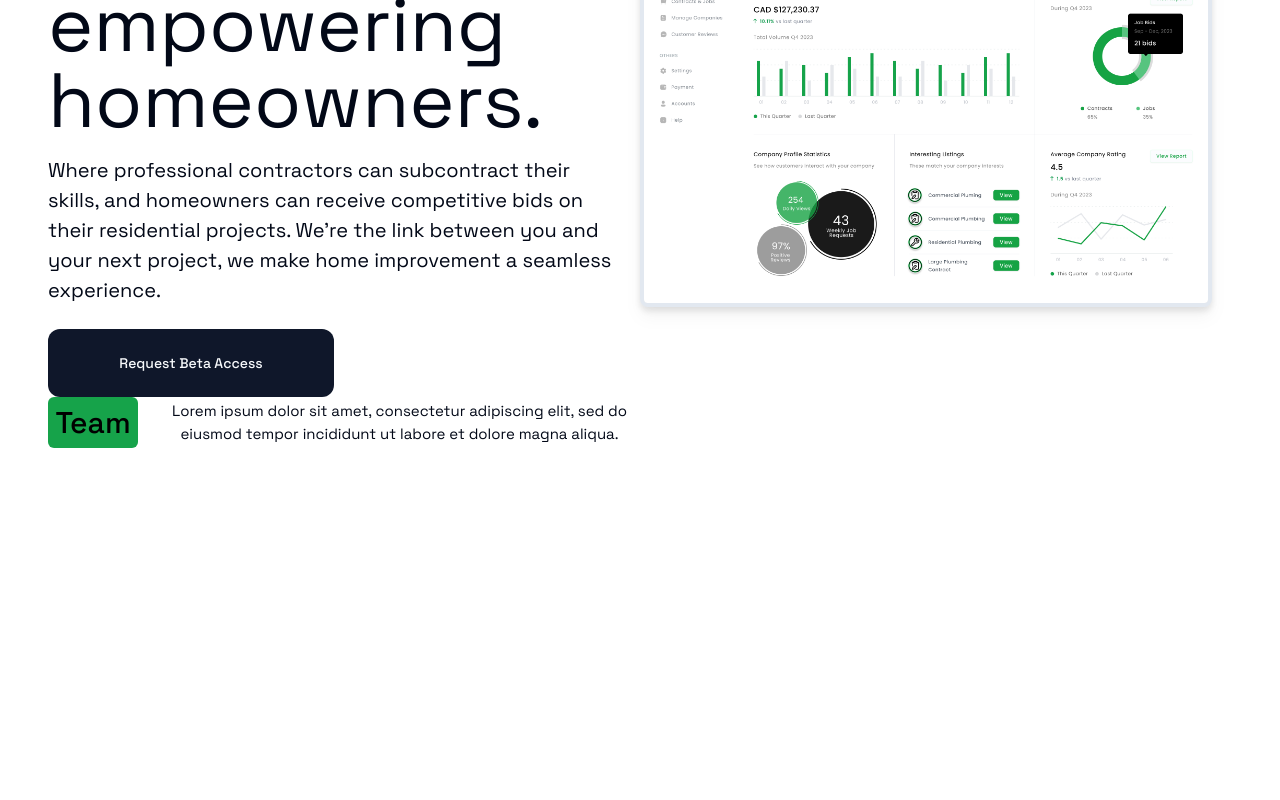
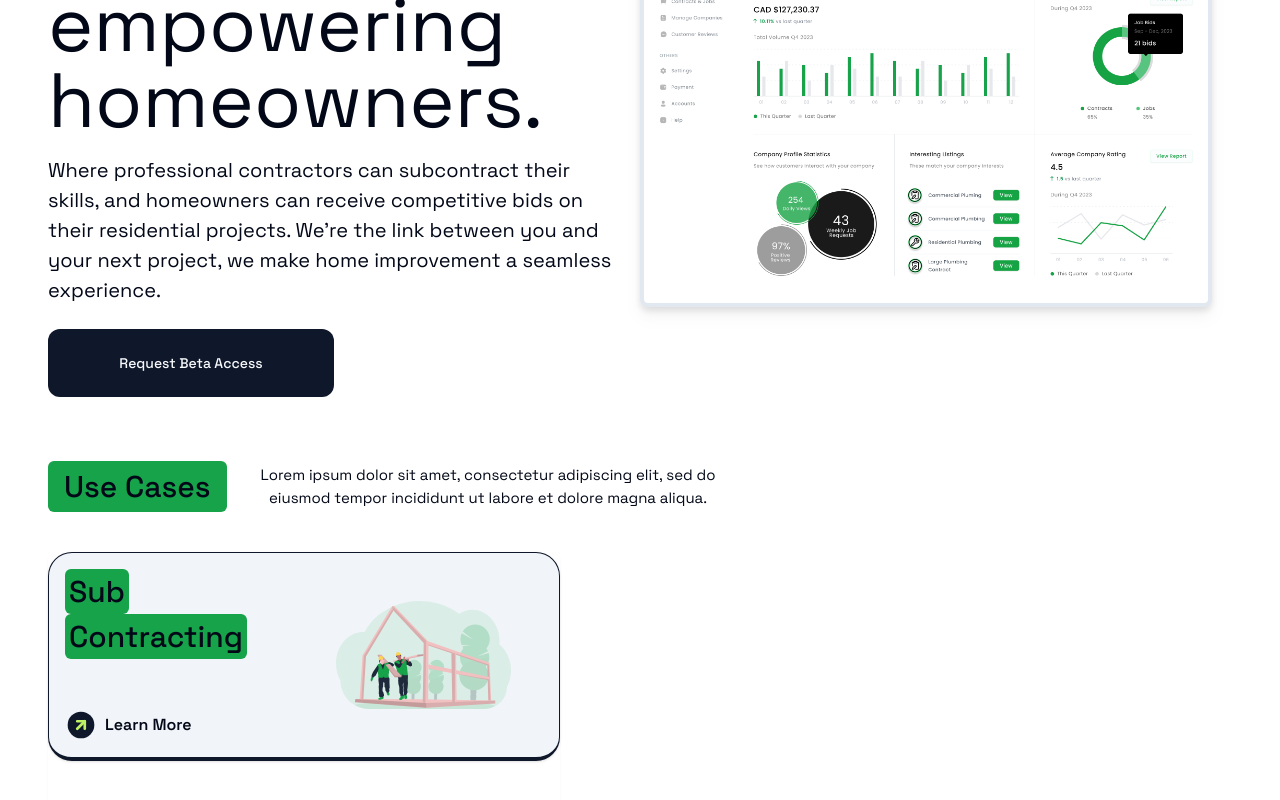
Before and after one commit to kareem717/landing, a Next.js app: page / in a window 1280 px wide. Shown: the part 256-1056 px from the top of the page. Before the commit the page ends 800 px from the top, so only its background shows below. Built offline with nearby package versions, Linux system fonts and the light colour scheme.

Commit message:
feat: section-tag, almost done useCaseCard

```diff
--- a/src/app/page.tsx
+++ b/src/app/page.tsx
@@ -1,15 +1,21 @@
 import SectionTag from "@/components/section-tag";
 import Hero from "@/components/sections/main-hero";
+import UseCaseSection from "@/components/sections/use-case";
 
 export default function Home() {
 	return (
-		<main className="mx-12">
-			<Hero className="mt-3 md:mt-7" />
-			<SectionTag
-				name="Team"
-				description="Lorem ipsum dolor sit amet, consectetur adipiscing elit, sed do eiusmod
+		<main className="mx-4 md:mx-12 my-3 md:my-7 flex flex-col gap-16">
+			<section id="#home">
+				<Hero />
+			</section>
+			<section id="#use-cases" className="flex flex-col gap-10">
+				<SectionTag
+					name="Use Cases"
+					description="Lorem ipsum dolor sit amet, consectetur adipiscing elit, sed do eiusmod
 				tempor incididunt ut labore et dolore magna aliqua."
-			/>
+				/>
+				<UseCaseSection />
+			</section>
 		</main>
 	);
 }
--- a/src/components/icons.tsx
+++ b/src/components/icons.tsx
@@ -3,6 +3,7 @@ import {
 	AlertTriangle,
 	ArrowDown,
 	ArrowUp,
+	ArrowRightCircle,
 	AlignJustify,
 	ArrowRightSquare,
 	BarChart3,
@@ -71,7 +72,7 @@ import {
 	VolumeX,
 	Wallet,
 	X,
-  XSquare,
+	XSquare,
 	type LucideIcon,
 	type LucideProps,
 } from "lucide-react";
@@ -79,6 +80,7 @@ import {
 export type Icon = LucideIcon;
 
 export const Icons = {
+	arrowRightCircle: ArrowRightCircle,
 	home: Home,
 	building: Building,
 	building2: Building2,
@@ -86,8 +88,8 @@ export const Icons = {
 	moon: Moon,
 	arrowRightSquare: ArrowRightSquare,
 	star: Star,
-  alignJustify: AlignJustify,
-  xSquare: XSquare,
+	alignJustify: AlignJustify,
+	xSquare: XSquare,
 	twitter: Twitter,
 	close: X,
 	spinner: Loader2,
@@ -98,7 +100,6 @@ export const Icons = {
 	chevronUp: ChevronUp,
 	chevronDown: ChevronDown,
 	chevronUpDown: ChevronsUpDown,
-	arrowUp: ArrowUp,
 	arrowDown: ArrowDown,
 	dot: Dot,
 	menu: Menu,
@@ -152,6 +153,25 @@ export const Icons = {
 	clothing: Shirt,
 	shoes: Footprints,
 	accessories: HardHat,
+	arrowUp: (props: LucideProps) => (
+		<svg
+			xmlns="http://www.w3.org/2000/svg"
+			width="24"
+			height="24"
+			viewBox="0 0 24 24"
+			fill="none"
+			stroke="currentColor"
+			stroke-width="2"
+			stroke-linecap="round"
+			stroke-linejoin="round"
+			className="lucide lucide-arrow-up-circle"
+			{...props}
+		>
+			<circle cx="12" cy="12" r="10" stroke-width="0" />
+			<path d="m16 12-4-4-4 4" />
+			<path d="M12 16V8" />
+		</svg>
+	),
 	attachedBuilding: (props: LucideProps) => (
 		<svg xmlns="http://www.w3.org/2000/svg" viewBox="0 0 53 53" {...props}>
 			<path
--- a/src/components/navbar/index.tsx
+++ b/src/components/navbar/index.tsx
@@ -12,7 +12,7 @@ export default function Navbar() {
 							<span className="sr-only">BidDropper</span>
 							<span className="tracking-tight hover:cursor-pointer">
 								bid
-								<span className="text-[#16a34a]">dropper</span>
+								<span className="text-green-600">dropper</span>
 							</span>
 							<sup className="absolute left-[calc(100%+.1rem)] top-0 text-xs font-bold text-primary">
 								[BETA]
--- a/src/components/section-tag.tsx
+++ b/src/components/section-tag.tsx
@@ -11,13 +11,13 @@ const SectionTag: React.FC<SectionTagProps> = ({
 	return (
 		<div className="flex flex-col md:flex-row w-full justify-center md:justify-start items-center gap-6">
 			<div className="flex-col justify-start items-start inline-flex">
-				<div className="w-[min(90px,20vw)] px-4 bg-green-600 h-[min(51px,8vw)] rounded-md flex-col justify-center items-center gap-2.5 flex">
-					<span className="text-black text-[min(6vw,30px)] font-medium">
-						{name}
-					</span>
+				<div className="w-min px-4 bg-green-600 h-[min(51px,8vw)] rounded-md flex-col justify-center items-center gap-2.5 flex text-[min(6vw,30px)] font-medium whitespace-nowrap">
+					{name}
 				</div>
 			</div>
-			<p className="text-center font-normal text-[min(3vw,15px)] max-w-[475px] ">{description}</p>
+			<p className="text-center font-normal text-[min(3vw,15px)] max-w-[475px] ">
+				{description}
+			</p>
 		</div>
 	);
 };
--- /dev/null
+++ b/src/components/sections/use-case.tsx
@@ -0,0 +1,21 @@
+import UseCaseCard from "../use-case-card";
+
+export default function UseCaseSection() {
+	return (
+		<div>
+			<div>
+				<UseCaseCard
+					text={"default"}
+					icon={"default"}
+					bg={"default"}
+					line1="Sub"
+					line2="Contracting"
+					dialogTitle="Yo"
+					dialogDescription="yooooooooooooooooooo"
+					src="/illustrations/under-construction.svg"
+					alt="Under Construction"
+				/>
+			</div>
+		</div>
+	);
+}
--- /dev/null
+++ b/src/components/ui/card.tsx
@@ -0,0 +1,79 @@
+import * as React from "react"
+
+import { cn } from "@/lib/utils"
+
+const Card = React.forwardRef<
+  HTMLDivElement,
+  React.HTMLAttributes<HTMLDivElement>
+>(({ className, ...props }, ref) => (
+  <div
+    ref={ref}
+    className={cn(
+      "rounded-lg border bg-card text-card-foreground shadow-sm",
+      className
+    )}
+    {...props}
+  />
+))
+Card.displayName = "Card"
+
+const CardHeader = React.forwardRef<
+  HTMLDivElement,
+  React.HTMLAttributes<HTMLDivElement>
+>(({ className, ...props }, ref) => (
+  <div
+    ref={ref}
+    className={cn("flex flex-col space-y-1.5 p-6", className)}
+    {...props}
+  />
+))
+CardHeader.displayName = "CardHeader"
+
+const CardTitle = React.forwardRef<
+  HTMLParagraphElement,
+  React.HTMLAttributes<HTMLHeadingElement>
+>(({ className, ...props }, ref) => (
+  <h3
+    ref={ref}
+    className={cn(
+      "text-2xl font-semibold leading-none tracking-tight",
+      className
+    )}
+    {...props}
+  />
+))
+CardTitle.displayName = "CardTitle"
+
+const CardDescription = React.forwardRef<
+  HTMLParagraphElement,
+  React.HTMLAttributes<HTMLParagraphElement>
+>(({ className, ...props }, ref) => (
+  <p
+    ref={ref}
+    className={cn("text-sm text-muted-foreground", className)}
+    {...props}
+  />
+))
+CardDescription.displayName = "CardDescription"
+
+const CardContent = React.forwardRef<
+  HTMLDivElement,
+  React.HTMLAttributes<HTMLDivElement>
+>(({ className, ...props }, ref) => (
+  <div ref={ref} className={cn("p-6 pt-0", className)} {...props} />
+))
+CardContent.displayName = "CardContent"
+
+const CardFooter = React.forwardRef<
+  HTMLDivElement,
+  React.HTMLAttributes<HTMLDivElement>
+>(({ className, ...props }, ref) => (
+  <div
+    ref={ref}
+    className={cn("flex items-center p-6 pt-0", className)}
+    {...props}
+  />
+))
+CardFooter.displayName = "CardFooter"
+
+export { Card, CardHeader, CardFooter, CardTitle, CardDescription, CardContent }
--- /dev/null
+++ b/src/components/ui/dialog.tsx
@@ -0,0 +1,119 @@
+"use client"
+
+import * as React from "react"
+import * as DialogPrimitive from "@radix-ui/react-dialog"
+import { X } from "lucide-react"
+
+import { cn } from "@/lib/utils"
+
+const Dialog = DialogPrimitive.Root
+
+const DialogTrigger = DialogPrimitive.Trigger
+
+const DialogPortal = DialogPrimitive.Portal
+
+const DialogOverlay = React.forwardRef<
+  React.ElementRef<typeof DialogPrimitive.Overlay>,
+  React.ComponentPropsWithoutRef<typeof DialogPrimitive.Overlay>
+>(({ className, ...props }, ref) => (
+  <DialogPrimitive.Overlay
+    ref={ref}
+    className={cn(
+      "fixed inset-0 z-50 bg-background/80 backdrop-blur-sm data-[state=open]:animate-in data-[state=closed]:animate-out data-[state=closed]:fade-out-0 data-[state=open]:fade-in-0",
+      className
+    )}
+    {...props}
+  />
+))
+DialogOverlay.displayName = DialogPrimitive.Overlay.displayName
+
+const DialogContent = React.forwardRef<
+  React.ElementRef<typeof DialogPrimitive.Content>,
+  React.ComponentPropsWithoutRef<typeof DialogPrimitive.Content>
+>(({ className, children, ...props }, ref) => (
+  <DialogPortal>
+    <DialogOverlay />
+    <DialogPrimitive.Content
+      ref={ref}
+      className={cn(
+        "fixed left-[50%] top-[50%] z-50 grid w-full max-w-lg translate-x-[-50%] translate-y-[-50%] gap-4 border bg-background p-6 shadow-lg duration-200 data-[state=open]:animate-in data-[state=closed]:animate-out data-[state=closed]:fade-out-0 data-[state=open]:fade-in-0 data-[state=closed]:zoom-out-95 data-[state=open]:zoom-in-95 data-[state=closed]:slide-out-to-left-1/2 data-[state=closed]:slide-out-to-top-[48%] data-[state=open]:slide-in-from-left-1/2 data-[state=open]:slide-in-from-top-[48%] sm:rounded-lg md:w-full",
+        className
+      )}
+      {...props}
+    >
+      {children}
+      <DialogPrimitive.Close className="absolute right-4 top-4 rounded-sm opacity-70 ring-offset-background transition-opacity hover:opacity-100 focus:outline-none focus:ring-2 focus:ring-ring focus:ring-offset-2 disabled:pointer-events-none data-[state=open]:bg-accent data-[state=open]:text-muted-foreground">
+        <X className="h-4 w-4" />
+        <span className="sr-only">Close</span>
+      </DialogPrimitive.Close>
+    </DialogPrimitive.Content>
+  </DialogPortal>
+))
+DialogContent.displayName = DialogPrimitive.Content.displayName
+
+const DialogHeader = ({
+  className,
+  ...props
+}: React.HTMLAttributes<HTMLDivElement>) => (
+  <div
+    className={cn(
+      "flex flex-col space-y-1.5 text-center sm:text-left",
+      className
+    )}
+    {...props}
+  />
+)
+DialogHeader.displayName = "DialogHeader"
+
+const DialogFooter = ({
+  className,
+  ...props
+}: React.HTMLAttributes<HTMLDivElement>) => (
+  <div
+    className={cn(
+      "flex flex-col-reverse sm:flex-row sm:justify-end sm:space-x-2",
+      className
+    )}
+    {...props}
+  />
+)
+DialogFooter.displayName = "DialogFooter"
+
+const DialogTitle = React.forwardRef<
+  React.ElementRef<typeof DialogPrimitive.Title>,
+  React.ComponentPropsWithoutRef<typeof DialogPrimitive.Title>
+>(({ className, ...props }, ref) => (
+  <DialogPrimitive.Title
+    ref={ref}
+    className={cn(
+      "text-lg font-semibold leading-none tracking-tight",
+      className
+    )}
+    {...props}
+  />
+))
+DialogTitle.displayName = DialogPrimitive.Title.displayName
+
+const DialogDescription = React.forwardRef<
+  React.ElementRef<typeof DialogPrimitive.Description>,
+  React.ComponentPropsWithoutRef<typeof DialogPrimitive.Description>
+>(({ className, ...props }, ref) => (
+  <DialogPrimitive.Description
+    ref={ref}
+    className={cn("text-sm text-muted-foreground", className)}
+    {...props}
+  />
+))
+DialogDescription.displayName = DialogPrimitive.Description.displayName
+
+export {
+  Dialog,
+  DialogPortal,
+  DialogOverlay,
+  DialogTrigger,
+  DialogContent,
+  DialogHeader,
+  DialogFooter,
+  DialogTitle,
+  DialogDescription,
+}
--- /dev/null
+++ b/src/components/use-case-card.tsx
@@ -0,0 +1,118 @@
+import { ComponentPropsWithoutRef } from "react";
+import { Card } from "./ui/card";
+import { cn } from "@/lib/utils";
+import { cva, type VariantProps } from "class-variance-authority";
+import { Icons } from "./icons";
+import {
+	Dialog,
+	DialogContent,
+	DialogDescription,
+	DialogHeader,
+	DialogTitle,
+	DialogTrigger,
+} from "@/components/ui/dialog";
+import Image from "next/image";
+const cardVariants = cva("", {
+	variants: {
+		text: { default: "bg-green-600" },
+		icon: { default: "fill-primary stroke-lime-300" },
+		bg: { default: "bg-secondary" },
+	},
+});
+
+export interface UseCaseCardProps
+	extends React.ButtonHTMLAttributes<HTMLDivElement>,
+		VariantProps<typeof cardVariants> {
+	line1: string;
+	line2: string;
+	src: string;
+	alt: string;
+	dialogTitle: string;
+	dialogDescription: string;
+}
+
+const UseCaseCard: React.FC<UseCaseCardProps> = ({
+	className,
+	text,
+	icon,
+	bg,
+	line1,
+	line2,
+	dialogTitle,
+	dialogDescription,
+	src,
+	alt,
+	...props
+}) => {
+	return (
+		<div
+			className={cn(
+				"rounded-lg bg-card text-card-primary shadow-sm w-[min(900px,40vw)] h-[min(450px,20vw)]",
+				className
+			)}
+			{...props}
+		>
+			<div
+				className={cn(
+					"grid grid-cols-2 grid-rows-2 p-4 rounded-3xl shadow border border-b-4 border-primary ",
+					cardVariants({ bg })
+				)}
+			>
+				{/*// Add variant colours */}
+				<div className="col-span-2 md:col-span-1">
+					<div className="w-40 h-20 flex-col justify-start items-start inline-flex text-[min(2.5vw,30px)] font-medium">
+						<div
+							className={cn(
+								"px-1  rounded-md flex-col justify-start items-start gap-2.5 flex",
+								cardVariants({ text })
+							)}
+						>
+							{line1}
+						</div>
+						<div
+							className={cn(
+								"px-1  rounded-md flex-col justify-start items-start gap-2.5 flex",
+								cardVariants({ text })
+							)}
+						>
+							{line2}
+						</div>
+					</div>
+				</div>
+
+				<div className="flex flex-col justify-end">
+					<Dialog>
+						<DialogTrigger>
+							<div className="flex gap-2 items-center cursor-pointer hover:opacity-60 transition w-8 h-8 md:w-32">
+								<Icons.arrowUp
+									className={cn("rotate-45 h-8 w-8 ", cardVariants({ icon }))}
+								/>
+								<span className="hidden md:block font-semibold">
+									Learn More
+								</span>
+							</div>
+						</DialogTrigger>
+						<DialogContent>
+							<DialogHeader>
+								<DialogTitle>{dialogTitle}</DialogTitle>
+								<DialogDescription>{dialogDescription}</DialogDescription>
+							</DialogHeader>
+						</DialogContent>
+					</Dialog>
+				</div>
+
+				<div className="md:row-start-1 md:col-start-2 md:row-span-2 p-8">
+					<Image
+						layout="responsive"
+						src={src}
+						alt={alt}
+						width={700}
+						height={500}
+					/>
+				</div>
+			</div>
+		</div>
+	);
+};
+
+export default UseCaseCard;
--- a/tailwind.config.ts
+++ b/tailwind.config.ts
@@ -13,6 +13,10 @@ const config: Config = {
         'gradient-conic':
           'conic-gradient(from 180deg at 50% 50%, var(--tw-gradient-stops))',
       },
+      colors: {
+
+         'bid-green': ''
+      }
     },
   },
   plugins: [],
```
Also changed, not shown: public/illustrations/under-construction.svg (added).
